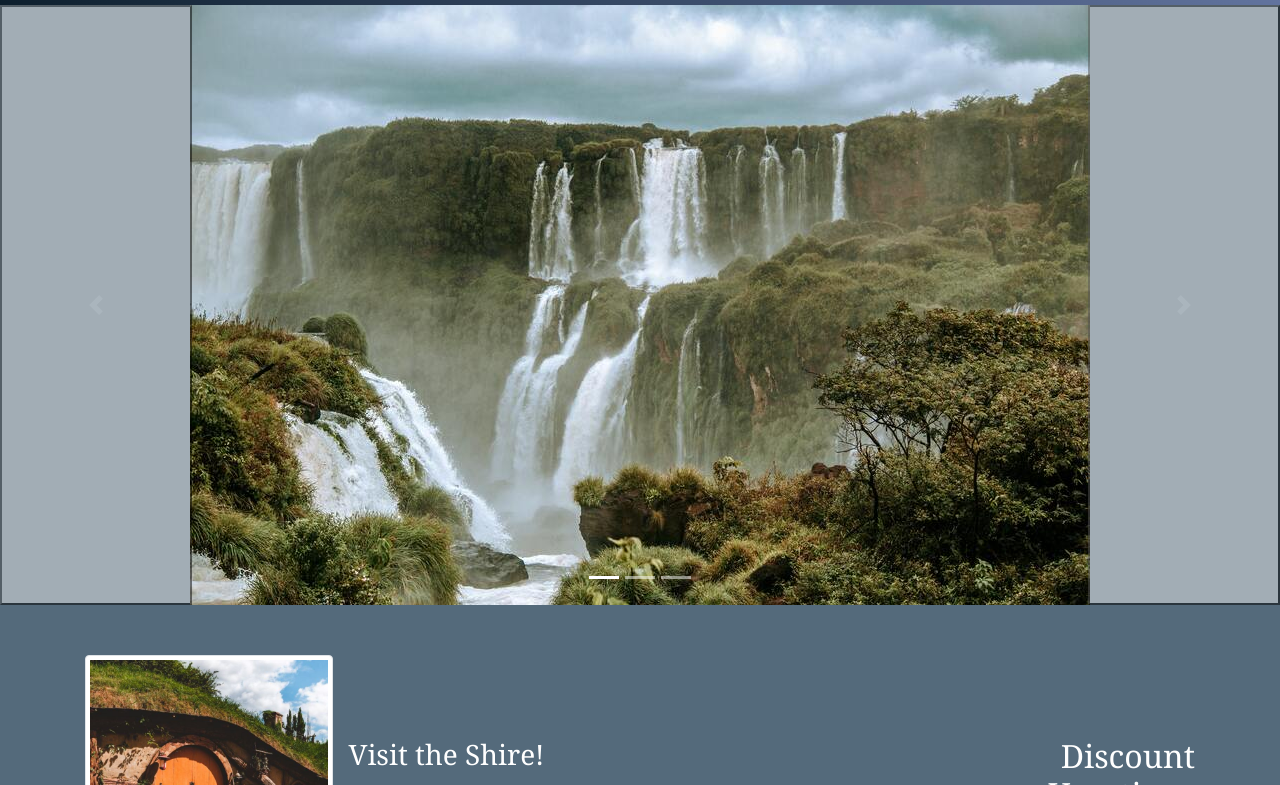
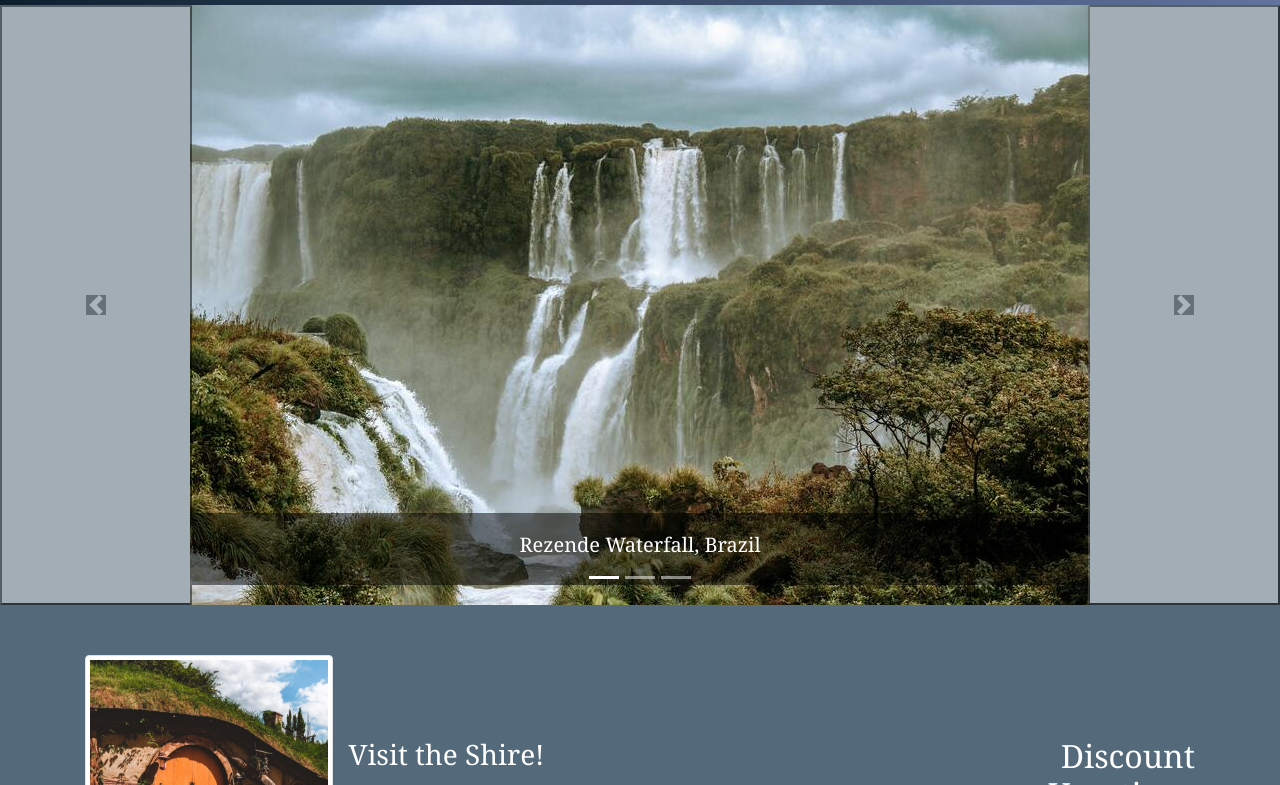
Before and after one commit to txfiddler/TravelSite, a website: page index.html in a window 1280 px wide. Shown: the part 590-1375 px from the top of the page. Drawn offline with nearby package versions, Linux system fonts and the light colour scheme.

Commit message:
added shaded background and captions

```diff
--- a/index.html
+++ b/index.html
@@ -65,22 +65,22 @@
                 <!-- If I have time later, I want to add a background image of the full image, fit to the full width of the screen, then the thumb-size on top of it. -->
                 <img class=" d-flex m-auto" src="img\pics-travel-brazil-resized-1600_600\pexels-diego-rezende-3672776.jpg" class="d-block" alt="...">
                 <div class="carousel-caption d-none d-md-block">
-                    <!-- <h5>Pereira Waterfall</h5>
-                    <p>This beautiful, daunting waterfall in Pereira is one of Brazil's many natural wonders.</p> -->
+                    <h5>Rezende Waterfall, Brazil</h5>
+                    <!-- <p>This beautiful, daunting waterfall in Pereira is one of Brazil's many natural wonders.</p> -->
                 </div>
             </div>
             <div class="carousel-item">
                 <img class=" d-flex m-auto" src="img\pics-travel-brazil-resized-1600_600\pexels-athena-6580703.jpg" class="d-block w-100" alt="...">
                 <div class="carousel-caption d-none d-md-block">
-                    <!-- <h5>Second slide label</h5>
-                    <p>Some representative placeholder content for the second slide.</p> -->
+                    <h5>Athena, Rio de Janiero, Brazil</h5>
+                    <!-- <p>Some representative placeholder content for the second slide.</p> -->
                 </div>
             </div>
             <div class="carousel-item">
                 <img class=" d-flex m-auto" src="img\pics-travel-brazil-resized-1600_600\pexels-anderson-clayton-pereira-1068795.jpg" class="d-block w-100" alt="...">
                 <div class="carousel-caption d-none d-md-block">
-                    <!-- <h5>Third slide label</h5>
-                    <p>Some representative placeholder content for the third slide.</p> -->
+                    <h5>Pereira Waterfall, Brazil</h5>
+                    <!-- <p>Some representative placeholder content for the third slide.</p> -->
                 </div>
             </div>
         </div>
--- a/styles.css
+++ b/styles.css
@@ -67,3 +67,23 @@ body {
         top: 0;
     }
 }
+
+.carousel-caption {
+    background-color: rgba(0, 0, 0, 0.5);
+    /* position: absolute; */
+    /* left: 0;
+    right: 0;
+    bottom: 0;
+    z-index: 10; */
+    /* padding: 0 0 10px 25px; */
+    color: #fff;
+    /* text-align: left; */
+}
+
+.carousel-control-prev-icon {
+    background-color: rgba(0, 0, 0, 0.5);
+}
+
+.carousel-control-next-icon {
+    background-color: rgba(0, 0, 0, 0.5);
+}
```
